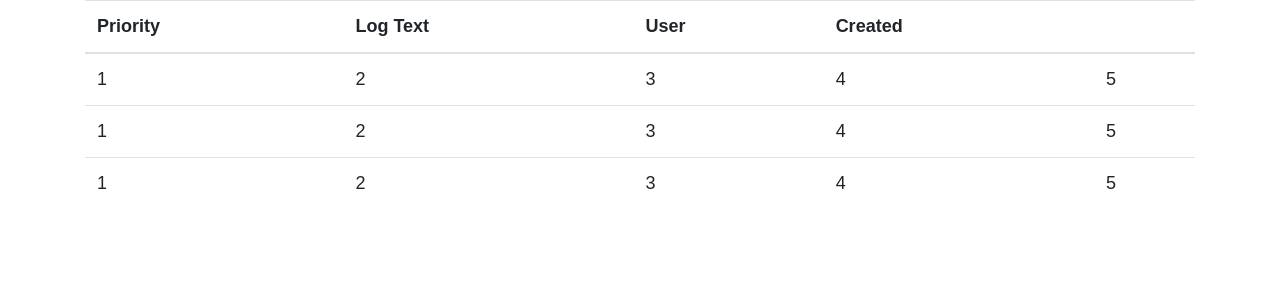
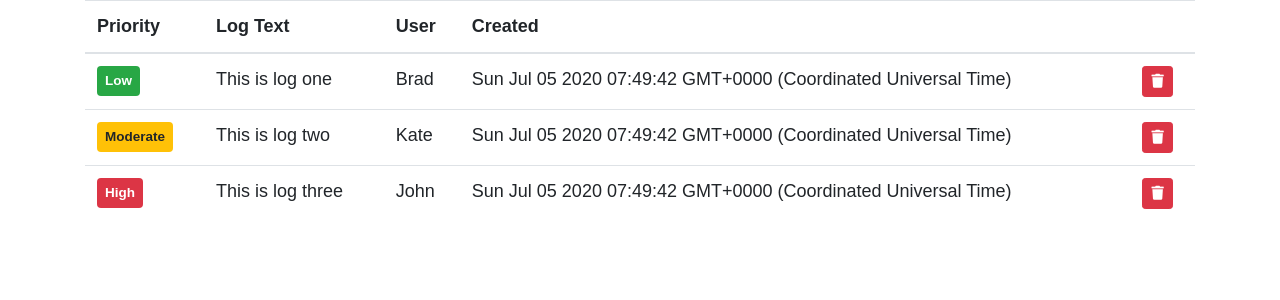
Before and after one commit to Belchenkov/bug_logger_electron, a React app: page / in a window 1280 px wide. Shown: the top 300 px of the page. Built offline with nearby package versions, Linux system fonts and the light colour scheme; the HTML template or start-up script is replaced by a standard one; a web font is replaced by a local one.

Commit message:
LogItem Component

```diff
--- a/src/App.css
+++ b/src/App.css
@@ -1,4 +1,5 @@
 @import url('https://fonts.googleapis.com/css2?family=Cuprum:wght@400;700&display=swap');
+@import "https://cdnjs.cloudflare.com/ajax/libs/font-awesome/5.13.1/css/all.min.css";
 
 * {
 	box-sizing: border-box;
--- a/src/components/App.js
+++ b/src/components/App.js
@@ -37,12 +37,12 @@ const App = () => {
 						<th>Log Text</th>
 						<th>User</th>
 						<th>Created</th>
-						<th></th>
+						<th />
 					</tr>
 				</thead>
 				<tbody>
 					{ logs.length > 0 && logs.map(log => (
-						<LogItem />
+						<LogItem key={log._id} log={log} />
 					)) }
 				</tbody>
 			</Table>
--- a/src/components/LogItem.js
+++ b/src/components/LogItem.js
@@ -1,13 +1,34 @@
 import React from 'react';
+import Button from "react-bootstrap/Button";
+import Badge from "react-bootstrap/Badge";
 
-const LogItem = () => {
+const LogItem = ({ log: { _id, priority, text, user, created } }) => {
+    const setVariant = () => {
+        switch (priority) {
+            case 'high':
+                return 'danger';
+            case 'moderate':
+                return 'warning';
+            default:
+                return 'success';
+        }
+    };
+
     return (
         <tr>
-            <td>1</td>
-            <td>2</td>
-            <td>3</td>
-            <td>4</td>
-            <td>5</td>
+            <td>
+                <Badge variant={setVariant()} className="p-2">
+                    { priority.charAt(0).toUpperCase() + priority.slice(1) }
+                </Badge>
+            </td>
+            <td>{ text }</td>
+            <td>{ user }</td>
+            <td>{ created }</td>
+            <td>
+                <Button variant='danger' size='sm'>
+                    <i className="fas fa-trash" />
+                </Button>
+            </td>
         </tr>
     );
 };
```
